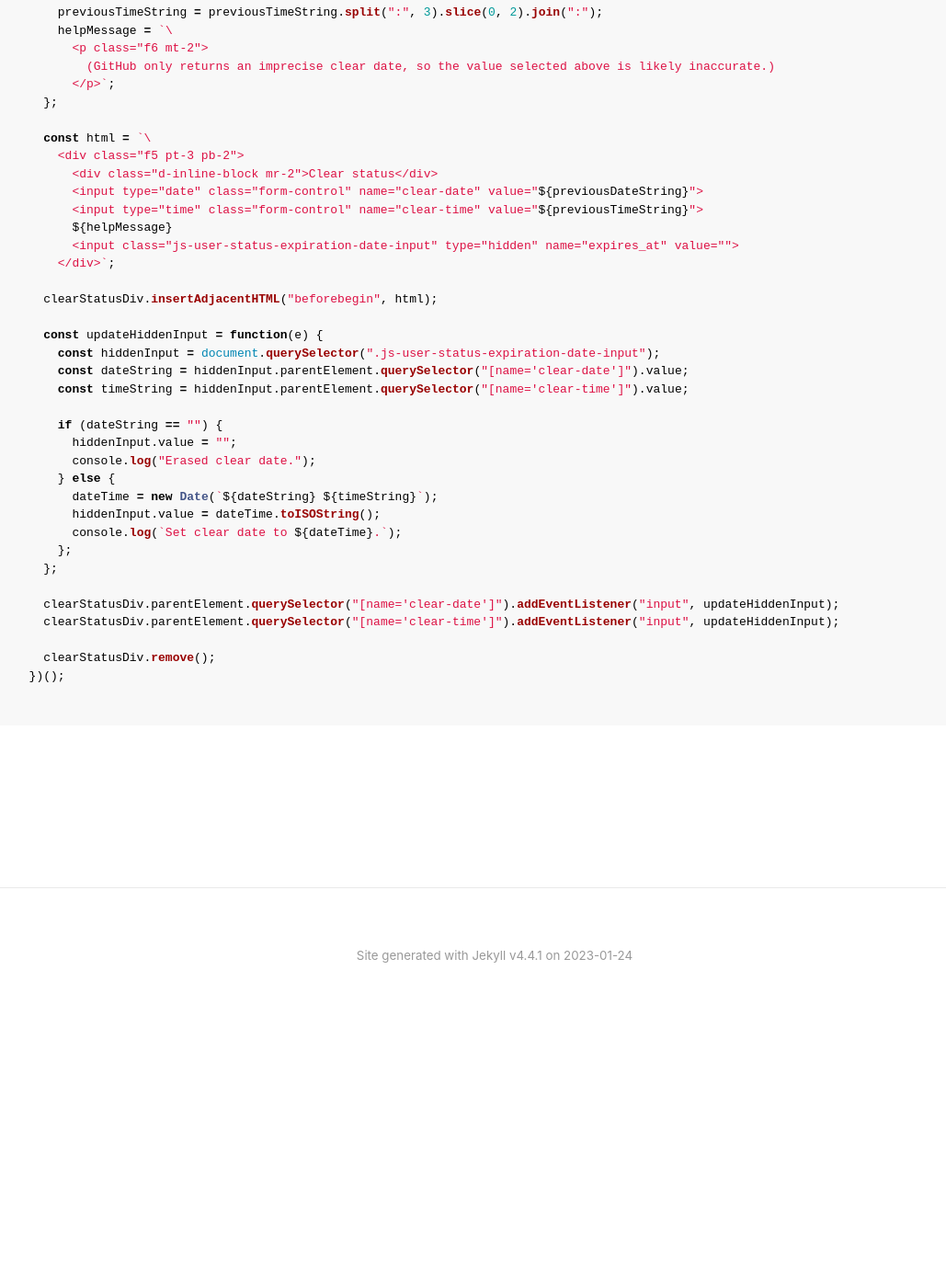
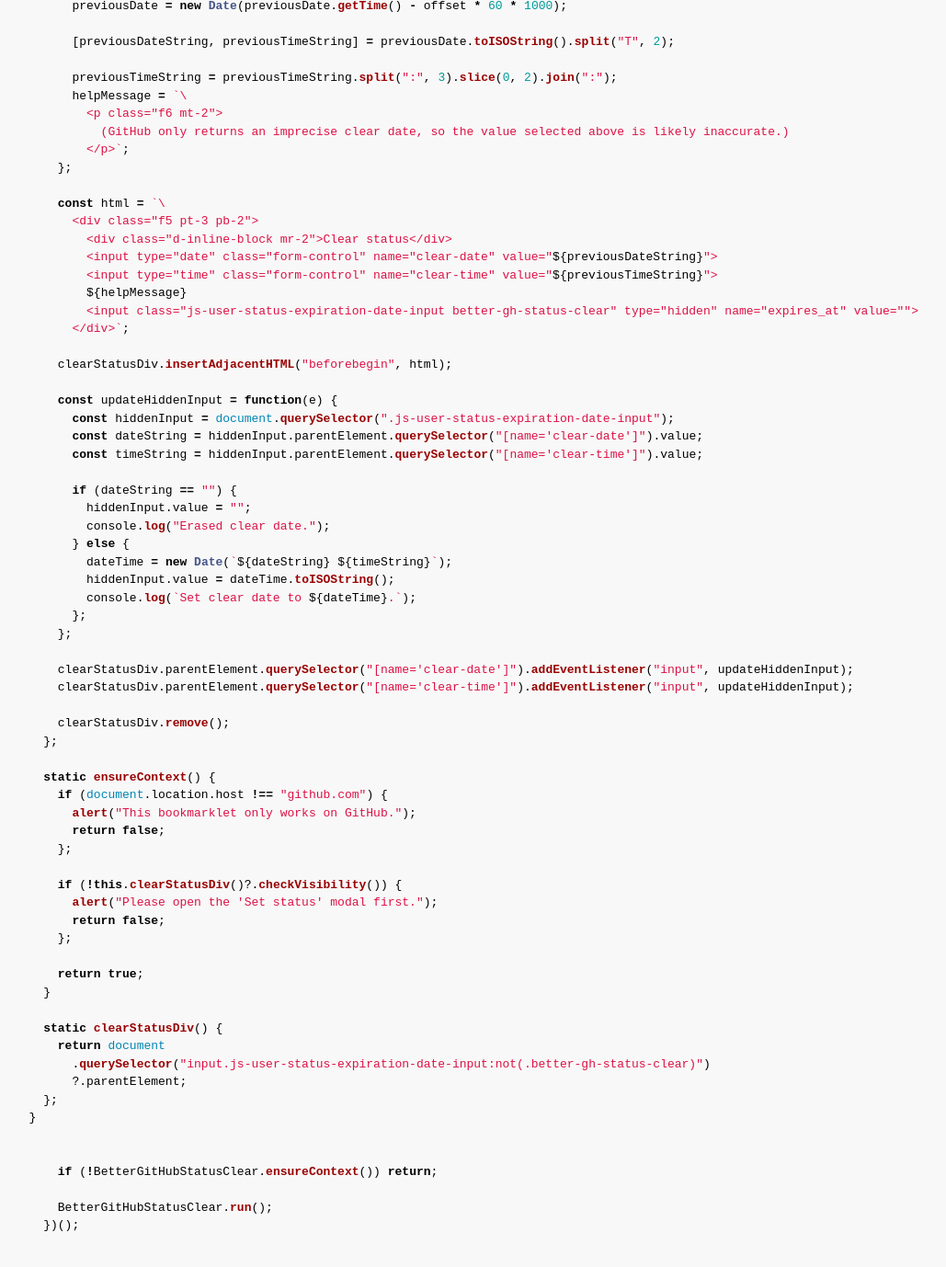
Before and after one commit to davidstosik/better_gh_status_clear, a Jekyll site: the page built from index.md, in a window 1280 px wide and 1400 px high, scrolled down 4532 px. Shown: the top 1378 px of the window at 92% size, without its empty margins (102-1131 px from the left). Built offline with Jekyll 4.4.1, drawn with Linux system fonts in a browser that asks for light colours; nearby versions of some CDN libraries; before the commit the page ends 5630 px from its top, so only the background shows below that; part of the change alters nothing that is shown; some of the changed text lies outside the part shown.

Commit message:
Factorize code between bookmarklet and userscript

````diff
--- a/better-github-status-clear.js
+++ b/better-github-status-clear.js
@@ -1,8 +1,6 @@
 class BetterGitHubStatusClear {
   static run() {
-    const clearStatusDiv = document
-      .querySelector("input.js-user-status-expiration-date-input:not(.better-gh-status-clear)")
-      ?.parentElement;
+    const clearStatusDiv = this.clearStatusDiv();
 
     if (!clearStatusDiv?.checkVisibility()) {
       return;
@@ -82,5 +80,25 @@ class BetterGitHubStatusClear {
     clearStatusDiv.parentElement.querySelector("[name='clear-time']").addEventListener("input", updateHiddenInput);
 
     clearStatusDiv.remove();
+  };
+
+  static ensureContext() {
+    if (document.location.host !== "github.com") {
+      alert("This bookmarklet only works on GitHub.");
+      return false;
+    };
+
+    if (!this.clearStatusDiv()?.checkVisibility()) {
+      alert("Please open the 'Set status' modal first.");
+      return false;
+    };
+
+    return true;
   }
+
+  static clearStatusDiv() {
+    return document
+      .querySelector("input.js-user-status-expiration-date-input:not(.better-gh-status-clear)")
+      ?.parentElement;
+  };
 }
--- a/bookmarklet.js
+++ /dev/null
@@ -1,88 +0,0 @@
-(() => {
-  if (document.location.host !== "github.com") {
-    alert("This bookmarklet only works on GitHub.");
-    return;
-  };
-
-  const clearStatusDiv = document.querySelector("input.js-user-status-expiration-date-input")?.parentElement;
-
-  if (!clearStatusDiv?.checkVisibility()) {
-    alert("Please open the 'Set status' modal first.");
-    return;
-  };
-
-  var previousDateString = "";
-  var previousTimeString = "";
-  var helpMessage = "";
-
-  const previousDateMatch = clearStatusDiv
-    .querySelector(".js-user-status-expiration-interval-selected")
-    .textContent
-    .trim()
-    .match(/^in (?<count>\d+) (?<unit>minute|hour|day|month|year)s?$/);
-
-  if (previousDateMatch) {
-    const count = parseInt(previousDateMatch.groups.count);
-    var previousDate = new Date();
-
-    switch (previousDateMatch.groups.unit) {
-      case "minute":
-        previousDate.setMinutes(previousDate.getMinutes() + count);
-        break;
-      case "hour":
-        previousDate.setHours(previousDate.getHours() + count);
-        break;
-      case "day":
-        previousDate.setDate(previousDate.getDate() + count);
-        break;
-      case "month":
-        previousDate.setMonth(previousDate.getMonth() + count);
-        break;
-      case "year":
-        previousDate.setFullYear(previousDate.getFullYear() + count);
-        break;
-    };
-
-    const offset = previousDate.getTimezoneOffset();
-    previousDate = new Date(previousDate.getTime() - offset * 60 * 1000);
-
-    [previousDateString, previousTimeString] = previousDate.toISOString().split("T", 2);
-
-    previousTimeString = previousTimeString.split(":", 3).slice(0, 2).join(":");
-    helpMessage = `\
-      <p class="f6 mt-2">
-        (GitHub only returns an imprecise clear date, so the value selected above is likely inaccurate.)
-      </p>`;
-  };
-
-  const html = `\
-    <div class="f5 pt-3 pb-2">
-      <div class="d-inline-block mr-2">Clear status</div>
-      <input type="date" class="form-control" name="clear-date" value="${previousDateString}">
-      <input type="time" class="form-control" name="clear-time" value="${previousTimeString}">
-      ${helpMessage}
-      <input class="js-user-status-expiration-date-input" type="hidden" name="expires_at" value="">
-    </div>`;
-
-  clearStatusDiv.insertAdjacentHTML("beforebegin", html);
-
-  const updateHiddenInput = function(e) {
-    const hiddenInput = document.querySelector(".js-user-status-expiration-date-input");
-    const dateString = hiddenInput.parentElement.querySelector("[name='clear-date']").value;
-    const timeString = hiddenInput.parentElement.querySelector("[name='clear-time']").value;
-
-    if (dateString == "") {
-      hiddenInput.value = "";
-      console.log("Erased clear date.");
-    } else {
-      dateTime = new Date(`${dateString} ${timeString}`);
-      hiddenInput.value = dateTime.toISOString();
-      console.log(`Set clear date to ${dateTime}.`);
-    };
-  };
-
-  clearStatusDiv.parentElement.querySelector("[name='clear-date']").addEventListener("input", updateHiddenInput);
-  clearStatusDiv.parentElement.querySelector("[name='clear-time']").addEventListener("input", updateHiddenInput);
-
-  clearStatusDiv.remove();
-})();
--- a/index.md
+++ b/index.md
@@ -45,6 +45,8 @@ Add the userscript to your userscript manager. (For example, Violentmonkey will
 
 Once installed and if enabled, the userscript will automatically fire up and change GitHub's status modal when it pops up!
 
+---
+
 ### Bookmarklet
 
 #### Install
@@ -52,7 +54,16 @@ Once installed and if enabled, the userscript will automatically fire up and cha
 You can install the bookmarklet by adding it to your browser's bookmarks.
 The simplest way to do so is to drag'n'drop the button below to your bookmarks bar.
 
-{% capture bookmarklet %}{% include_relative bookmarklet.js %}{% endcapture %}
+{% capture bookmarklet %}
+  (() => {
+
+{% include_relative better-github-status-clear.js %}
+
+    if (!BetterGitHubStatusClear.ensureContext()) return;
+
+    BetterGitHubStatusClear.run();
+  })();
+{% endcapture %}
 
 [**Better GH status clear (bookmarklet)**](javascript:{{ bookmarklet | strip_newlines | escape | replace: "|", "%7C" }})
 
@@ -76,7 +87,7 @@ According to Wikipedia's page on [Bookmarklet](https://en.wikipedia.org/wiki/Boo
 
 #### Source code
 
-The bookmarklet's source code can be checked below, as well as on [GitHub](https://github.com/davidstosik/better_gh_status_clear):
+You can check the bookmarklet's uncompressed source code below:
 
 ```js
 {{ bookmarklet }}
````
